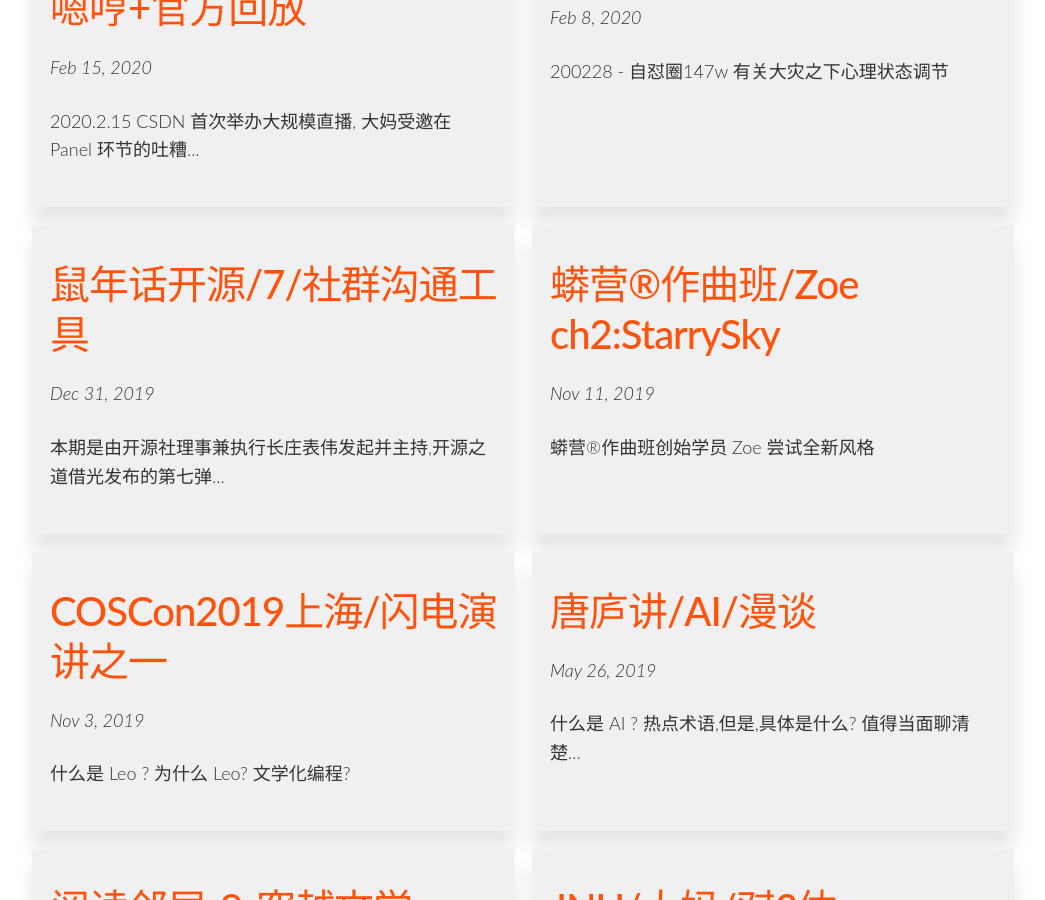
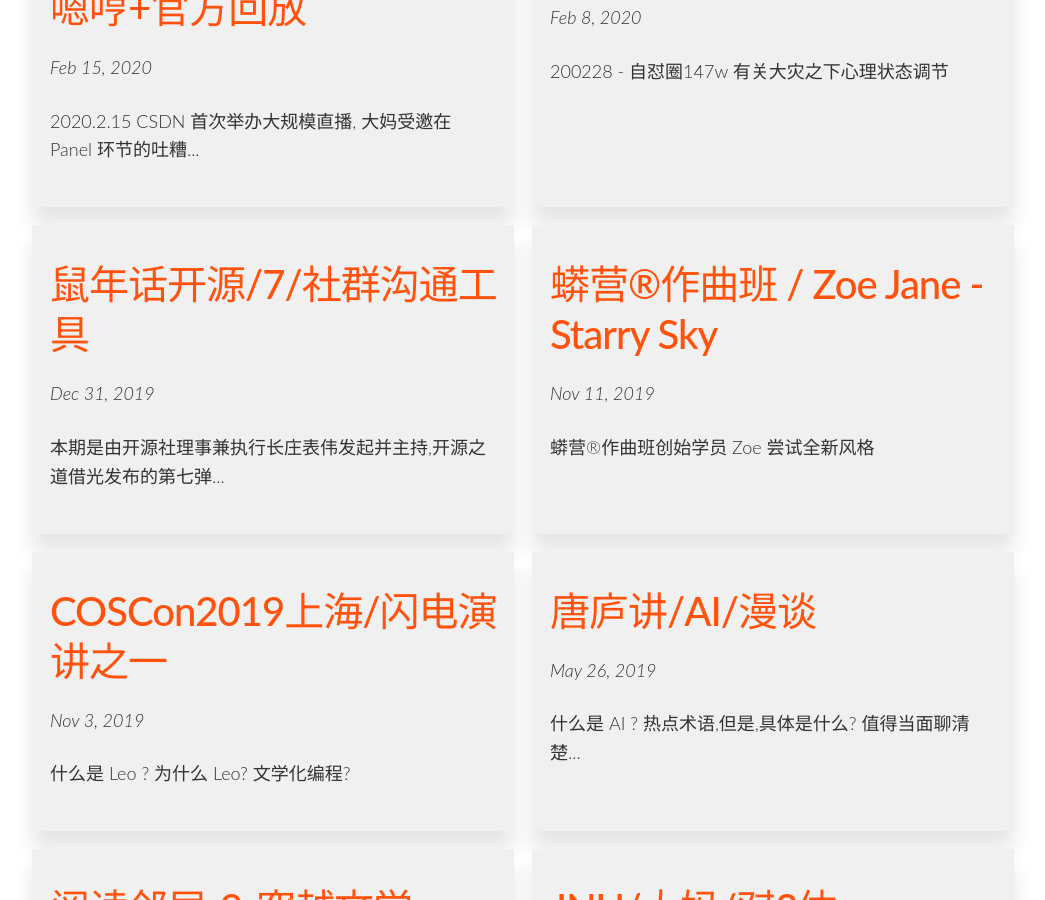
Before and after one commit to 101camp/fm, a Jekyll site: the page built from index.html, in a window 1280 px wide and 900 px high, scrolled down 2136 px. Shown: the whole window, without its empty margins (117-1162 px from the left). Built offline with Jekyll 4.4.1, drawn with Linux system fonts in a browser that asks for light colours; comment, search, counter and statistics services are not loaded.

Commit message:
Update 2019-11-11-mu101camp-zoe-ch2ss.md

```diff
--- a/_posts/2019-11-11-mu101camp-zoe-ch2ss.md
+++ b/_posts/2019-11-11-mu101camp-zoe-ch2ss.md
@@ -1,28 +1,30 @@
 ---
 layout: post
-title: "蟒营®作曲班/Zoe ch2:StarrySky"
+title: "蟒营®作曲班 / Zoe Jane - Starry Sky"
 date: 2019-11-11 22:42:24
 file: http://101.zoomquiet.top/mu/Ch2StarrySky-zoejane-V1.mp3
 summary: "蟒营®作曲班创始学员 Zoe 尝试全新风格"
-description: "蟒营®作曲班 YTB工作室作品集, 收集/编辑全体学员各个阶段练习曲,自主发布, 作为版权声明以及网络展示; 这首是学习 Logix 初级阶段时 Zoe 的一次尝试, 电子转换的时机非常舒服了..."
+description: "蟒营®作曲班 YTC 工作室作品集, 收集/编辑全体学员各个阶段练习曲,自主发布, 作为版权声明以及网络展示; 这首是学习 Logix 初级阶段时 Zoe 的一次尝试, 电子转换的时机非常舒服了..."
 duration: "02:25"
 length: "145"
 explicit: "no"
 block: "no"
-keywords: "music, demo, 101camp, YTB, zoe"
+keywords: "music, demo, 101camp, YTC, zoe"
 voices: "ZoeJane"
 ---
 
 ### 蟒营®作曲班/Zoe demo
-> ch2:StarrySky
+> StarrySky
 
 
 
-音乐是什么？曾有一个学生跟我说，在跟我一起玩音乐之前，旋律和歌词之外的东西，他完全没有概念，也没有意识。他用双手比划了一下，以前对音乐的理解力像个苹果那么大，现在呢，像个足球场那么大。看着他手舞足蹈的模样，我不禁回想起制作这个课程的动力——我希望有更多人，能跟我一起，以声音的力量，触碰更大的世界。
+> 音乐是什么？曾有一个学生跟我说，在跟我一起玩音乐之前，旋律和歌词之外的东西，他完全没有概念，也没有意识。他用双手比划了一下，以前对音乐的理解力像个苹果那么大，现在呢，像个足球场那么大。看着他手舞足蹈的模样，我不禁回想起制作这个课程的动力——我希望有更多人，能跟我一起，以声音的力量，触碰更大的世界。
 
-不管你学得快、学得慢，我最大的期望，是让你在安全感中学习，不焦虑，不恐惧。
+> 不管你学得快、学得慢，我最大的期望，是让你在安全感中学习，不焦虑，不恐惧。
 
-> 职业音乐人 YTB 主持的作曲班,
+> by 黄雷基
+
+职业音乐人 黄雷基 主持的作曲班,
 蟒营®开源网络课程框架为基础, 架构而成。
 
 
```
Also changed, not shown: other parts of _posts/2019-11-11-mu101camp-zoe-ch2ss.md (+1 -1 lines).
